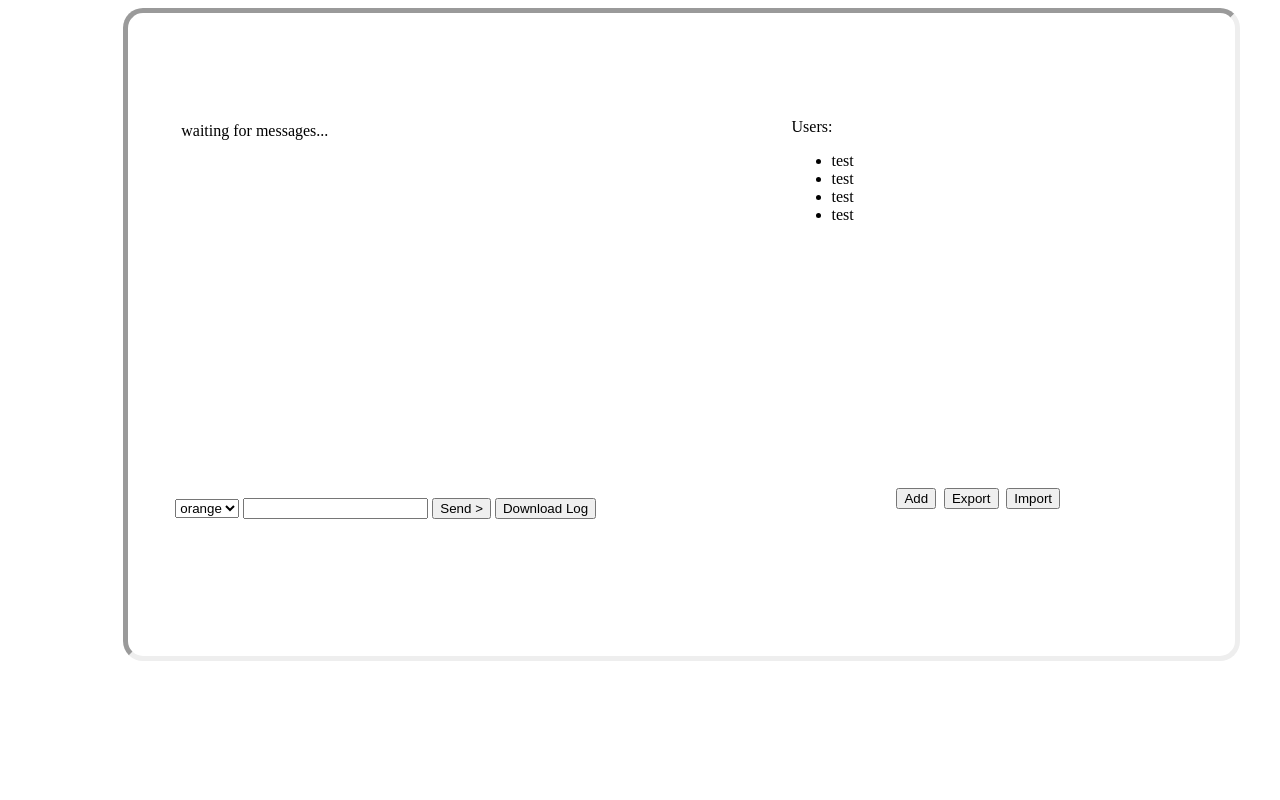
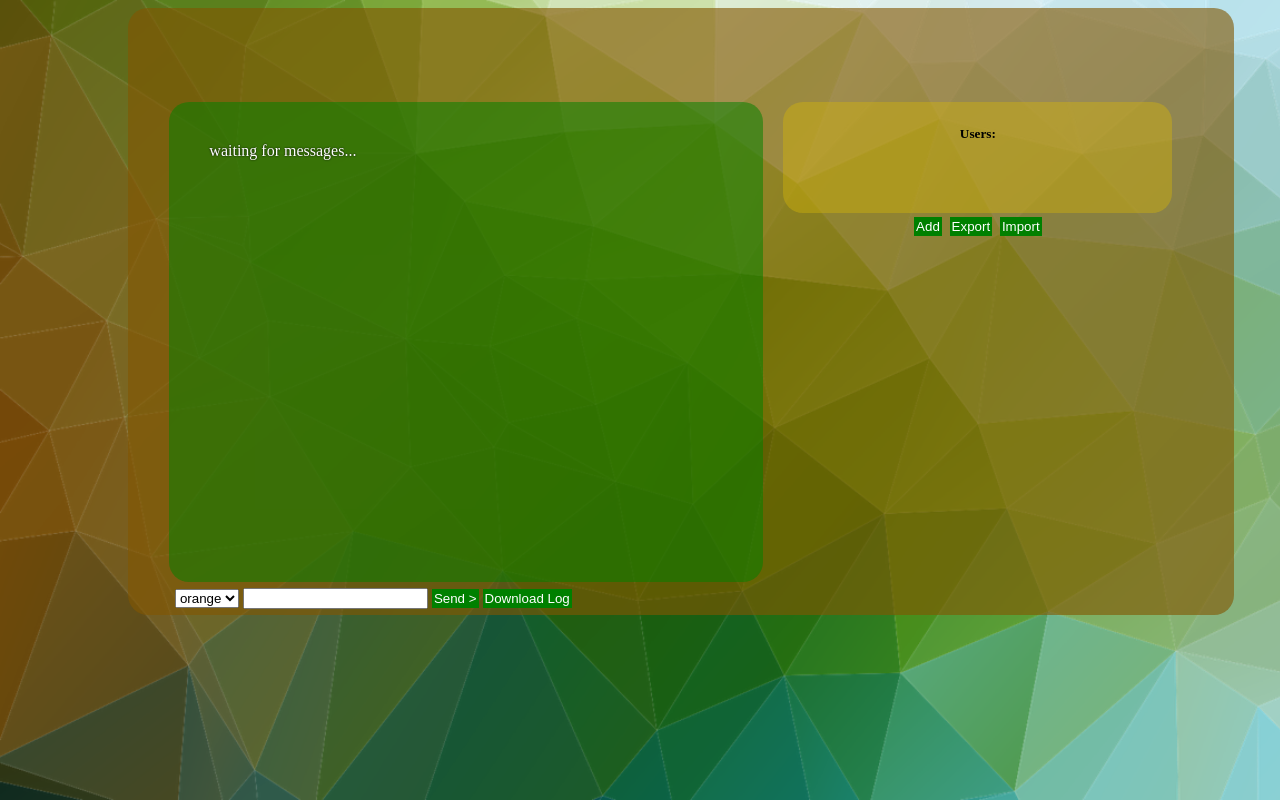
Before and after one commit to crisxh/chat_with_yourself, a plain HTML site: page index.html in a window 1280 px wide. Drawn offline with Linux system fonts and the light colour scheme.

Commit message:
new branch

```diff
--- a/index.html
+++ b/index.html
@@ -2,6 +2,7 @@
     <html lang="en">
     <head>
         <link rel="stylesheet" href="style.css">
+        <link rel="stylesheet" href="theme1.css">
         <meta charset="UTF-8">
         <meta http-equiv="X-UA-Compatible" content="IE=edge">
         <meta name="viewport" content="width=device-width, initial-scale=1.0">
@@ -12,9 +13,11 @@
         <main>
             <div id="chatContainer">
                 <div id="chatBox">
-                    <div id="chatLog">
-                     waiting for messages...
+                    <div id="chatLogBox">
+                        <div id="chatLog">
+                         waiting for messages...
 
+                        </div>
                     </div>
                     <div id="typingBox">
                         <div id="isTyping"></div>
@@ -41,14 +44,14 @@
                 <div id="userBox">
                     <div id="online">
 
-                        <div id="userList">
-                            Users:
-                            <ul id="list">
-                                <li>test</li>
-                                <li>test</li>
-                                <li>test</li>
-                                <li>test</li>
-                            </ul>
+                        <div id="userListBox">
+                            <h5 id="userHeading">Users:</h5>
+                            <div id="userList">
+
+                                <ul id="list">
+
+                                </ul>
+                            </div>
                         </div>
                         <div id="userButtons">
 
@@ -63,4 +66,5 @@
 
         <script src="script.js"></script>
     </body>
+
     </html>
--- a/script.js
+++ b/script.js
@@ -60,6 +60,15 @@ sendBtn.addEventListener("click",function(){
 
 
 });
+
+usrInput.addEventListener("keyup", function(e){
+    e.preventDefault();
+    if (e.key==="Enter"){
+        console.log("keyup");
+        sendBtn.click();
+    }
+
+})
 
 function updateLogMsg(){
 
--- a/style.css
+++ b/style.css
@@ -42,10 +42,10 @@ body{
 }
 
 #chatLog{
-    display:flex;
-    flex-wrap:wrap;
+    /* display:flex;
+    flex-wrap:wrap; */
     /* outline:solid orange; */
-    height: 80%;
+    height: 50vh;
     width: 95%;
     padding:2%;
     /*outline:solid;*/
@@ -53,6 +53,9 @@ body{
 
 }
 
+#chatLogBox{
+    /* padding:15px; */
+}
 .msg{
     overflow-wrap:break-word;
 }
@@ -87,6 +90,15 @@ body{
      width: 90%;
      height: 80%;
      padding:2%;
+ }
+ #userListBox{
+     height:fit-content
+ }
+ #userHeading{
+    display:flex;
+    justify-content: center;
+    padding:2px;
+
  }
 
  #chatButtons{
@@ -126,8 +138,14 @@ body{
         /* outline:solid blue; */
 
         /* width:fit-content; */
-        height: 80vh;
+        height: fit-content;
         padding:1%;
+        justify-content: flex-start;
+        align-items: flex-start;
+    }
+
+    #userBox{
+        margin-top:5px;
     }
 
 
@@ -136,7 +154,8 @@ body{
   @media screen and (min-height: 800px ) and (min-width: 800px){
     #chatContainer{
         width: 80vw;
-        height:70vh;
+        height:fit-content
+
     }
 
 
--- /dev/null
+++ b/theme1.css
@@ -0,0 +1,40 @@
+body{
+    background-image:url("background-gc56d1604d_1280.png");
+    background-size: cover;
+    background-repeat: no-repeat;
+    background-attachment: fixed;
+}
+
+#chatContainer{
+    background-color:rgba(131, 86, 3, 0.616);
+    border:none !important;
+}
+
+#chatLog{
+
+
+    color:white;
+    text-shadow:0px 0px 2px black;
+}
+
+#chatLogBox{
+    padding:5%;
+    background-color:rgba(0, 128, 0, 0.527);
+    border-radius:20px;
+
+}
+
+#userListBox{
+    background-color:rgba(214, 183, 9, 0.411);
+    border-radius:20px;
+}
+
+button{
+    border:none;
+    background-color: green;
+    color:white;
+    padding:2px;
+}
+button:focus{
+    border:inset 1px;
+}
```
Also changed, not shown: background-gc56d1604d_1280.png (added).
